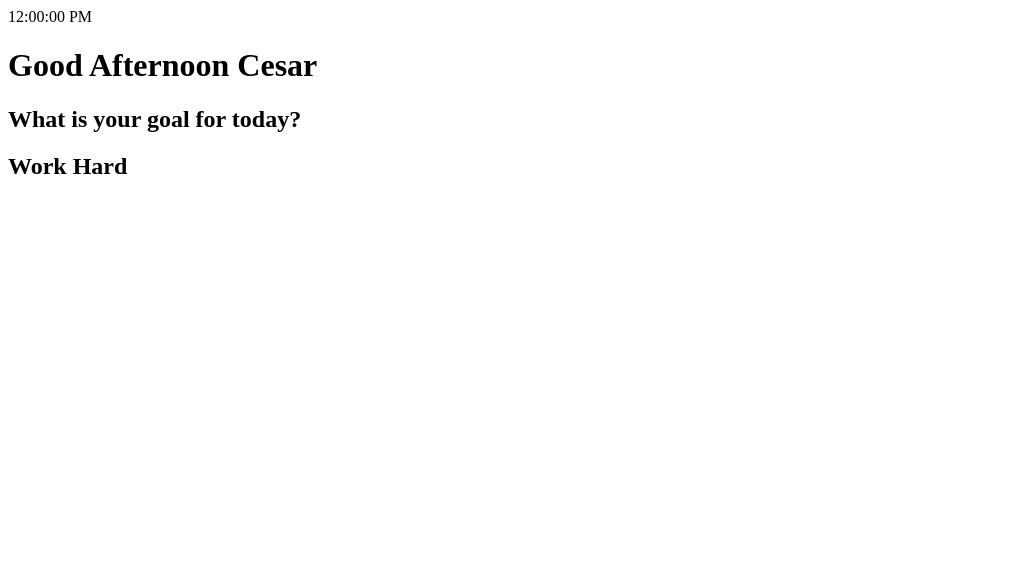
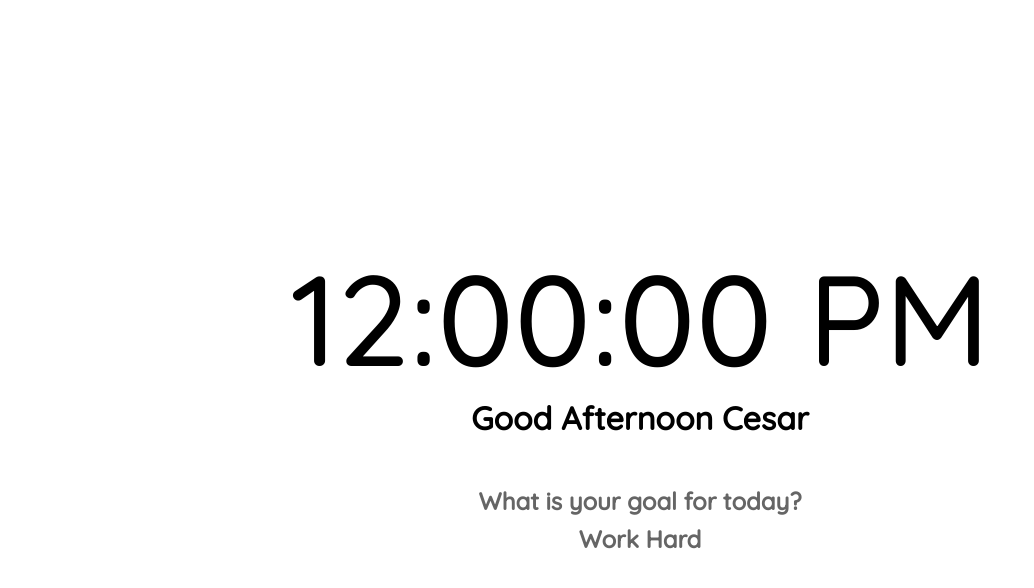
Before and after one commit to cesaranz7/Chrome-Extension-Landing-Page, a plain HTML site: page index.html in a window 1280 px wide. Shown: the whole page, without its empty margins (0-1034 px from the left). Drawn offline with Linux system fonts and the light colour scheme.

Commit message:
added styling

```diff
--- a/index.html
+++ b/index.html
@@ -4,6 +4,8 @@
     <meta charset="UTF-8">
     <meta http-equiv="X-UA-Compatible" content="IE=edge">
     <meta name="viewport" content="width=device-width, initial-scale=1.0">
+    <link rel="preconnect" href="https://fonts.gstatic.com">
+    <link href="https://fonts.googleapis.com/css2?family=Quicksand:wght@500&display=swap" rel="stylesheet">
     <link rel="stylesheet" href="style.css">
     <title>Landing Page</title>
 </head>
--- a/style.css
+++ b/style.css
@@ -0,0 +1,35 @@
+* {
+    box-sizing: border-box;
+    margin: 0px;
+    padding: 0;
+}
+
+body {
+    font-family: 'Quicksand', sans-serif;
+    display: flex;
+    flex-direction: column;
+    align-items: center;
+    justify-content: center;
+    text-align: center;
+    height: 100vh;
+    color: black;
+}
+
+#time {
+    font-size: 8rem;
+}
+
+h1 {
+    margin-bottom: 3rem;
+}
+
+h2 {
+    margin-bottom: 0.5rem;
+    opacity: 0.6;
+}
+
+@media (max-width: 700px) {
+    #time {
+        font-size: 6rem;
+    }
+}
```
